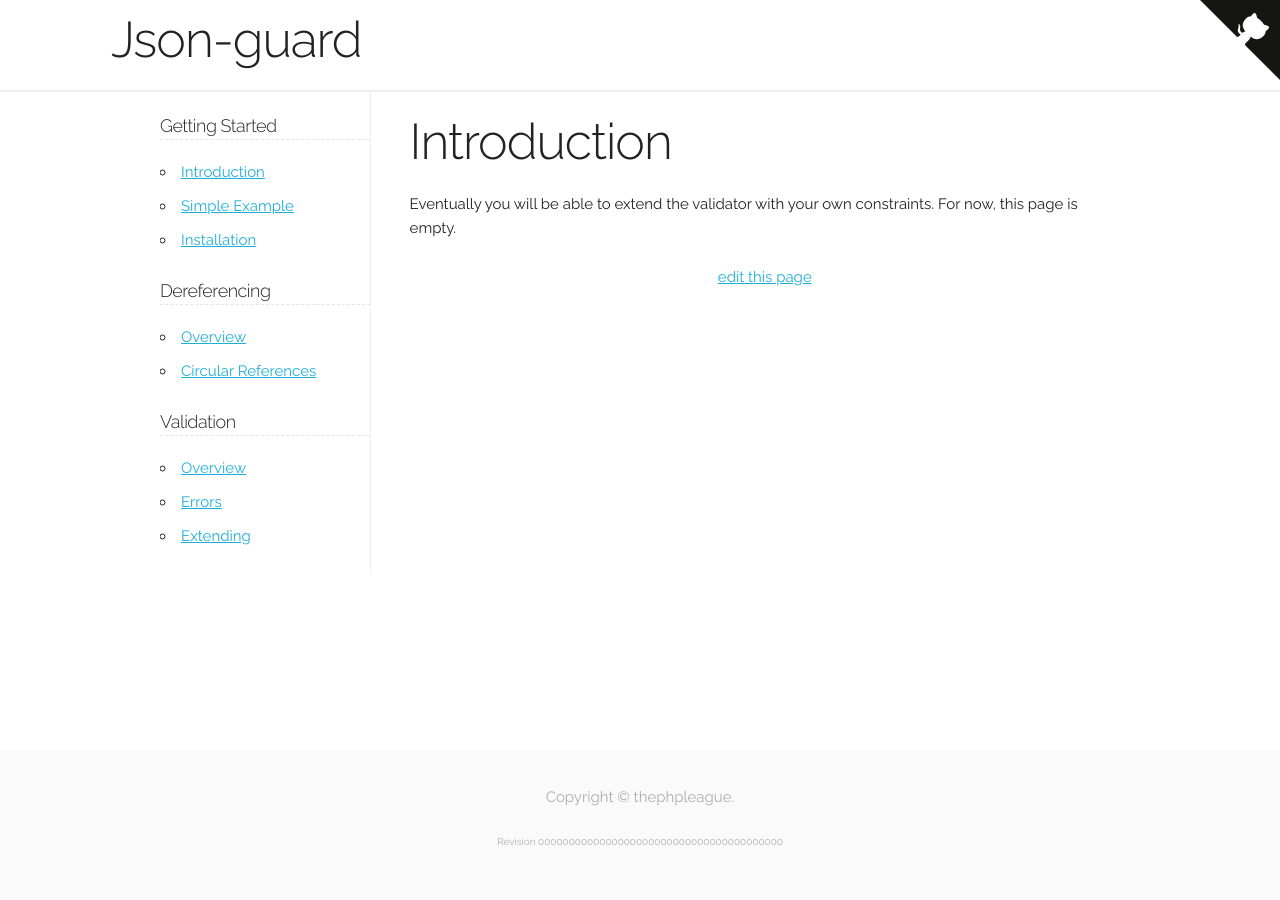
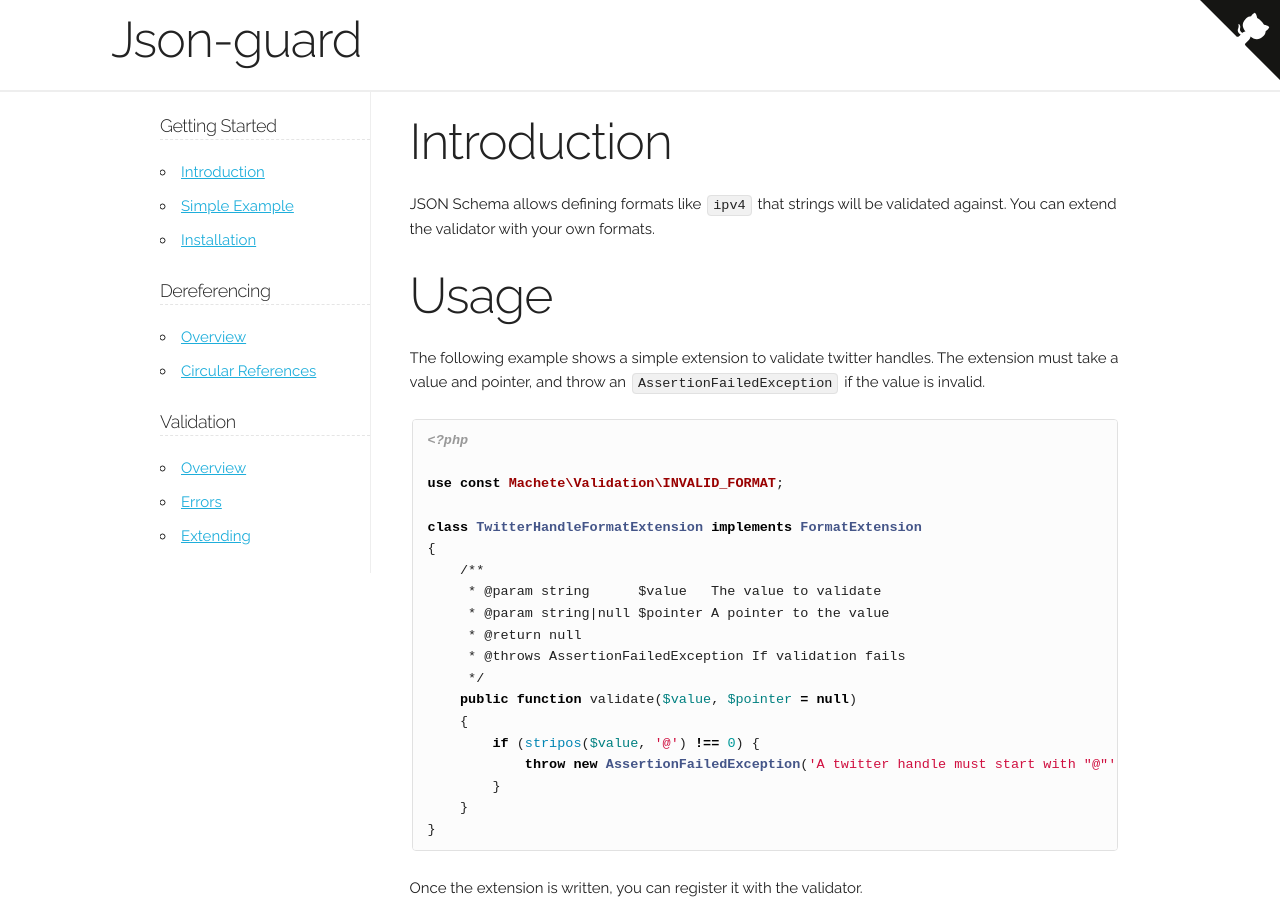
Before and after one commit to thephpleague/json-guard, a Jekyll site: the page built from validation/extending.md, in a window 1280 px wide and 900 px high. Built offline with Jekyll 4.4.1, drawn with Linux system fonts in a browser that asks for light colours; the repository's description, which GitHub fills in, is left out; some of the changed text lies outside the part shown.

Commit message:
Add custom format extension documentation.

````diff
--- a/validation/extending.md
+++ b/validation/extending.md
@@ -6,4 +6,42 @@ title: Extending
 
 # Introduction
 
-Eventually you will be able to extend the validator with your own constraints.  For now, this page is empty.
+JSON Schema allows defining formats like `ipv4` that strings will be validated against.  You can extend the validator with your own formats.
+
+# Usage
+
+The following example shows a simple extension to validate twitter handles.  The extension must take a value and pointer, and throw an `AssertionFailedException` if the value is invalid.
+
+```php
+<?php
+
+use const Machete\Validation\INVALID_FORMAT;
+
+class TwitterHandleFormatExtension implements FormatExtension
+{
+    /**
+     * @param string      $value   The value to validate
+     * @param string|null $pointer A pointer to the value
+     * @return null
+     * @throws AssertionFailedException If validation fails
+     */
+    public function validate($value, $pointer = null)
+    {
+        if (stripos($value, '@') !== 0) {
+            throw new AssertionFailedException('A twitter handle must start with "@"', INVALID_FORMAT, $value, $pointer);
+        }
+    }
+}
+```
+
+Once the extension is written, you can register it with the validator.
+
+```php
+<?php
+
+$schema = json_decode('{"format": "twitter-handle"}');
+$data = '@PHP_CEO';
+
+$validator = new Validator($data, $schema);
+$validator->registerFormat('twitter-handle', new TwitterHandleFormatExtension());
+```
````
